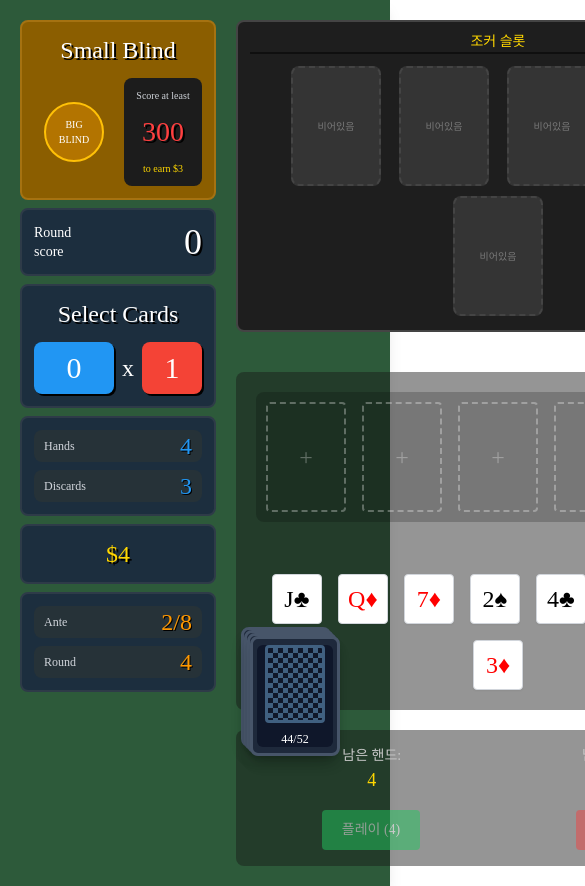
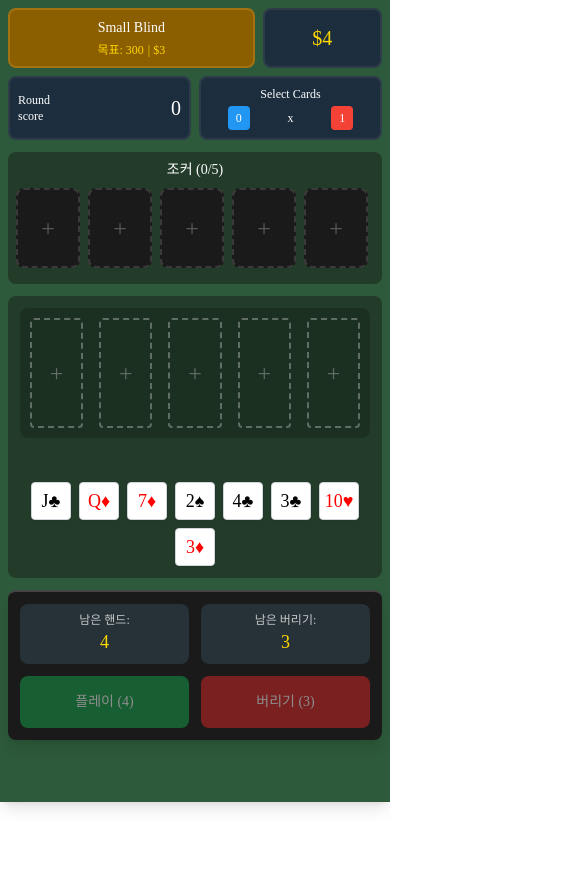
Before and after one commit to haandol/web-balatro, a Nuxt app: page / in a window 390 px wide. Shown: the top 886 px of the page, 585 px wide, since content can reach past the window. After the commit the page ends 844 px from the top, so only its background shows below. Built offline with nearby package versions, Linux system fonts and the light colour scheme.

Commit message:
feat: mobile friendly

```diff
--- a/components/GameCard.vue
+++ b/components/GameCard.vue
@@ -1,9 +1,11 @@
 <template>
-  <div class="inline-block p-2 min-w-[50px] text-center text-2xl bg-white rounded border border-gray-300 shadow-sm
+  <div
+    class="inline-block p-1 sm:p-2 min-w-[40px] sm:min-w-[50px] text-center text-lg sm:text-2xl bg-white rounded border border-gray-300 shadow-sm
     select-none whitespace-nowrap transition-all duration-100 ease-out
-    hover:not-small:transform hover:not-small:-translate-y-1 hover:not-small:shadow-md
-    data-[selected=true]:border-blue-500 data-[selected=true]:shadow-blue-200 data-[selected=true]:-translate-y-0.5
-    data-[small=true]:text-sm data-[small=true]:p-1 data-[small=true]:min-w-[30px] data-[small=true]:cursor-default"
+    hover:md:transform hover:md:-translate-y-1 hover:md:shadow-md
+    active:bg-gray-100 active:scale-95 md:active:scale-100
+    data-[selected=true]:bg-blue-50 data-[selected=true]:border-blue-500 data-[selected=true]:shadow-blue-200 data-[selected=true]:-translate-y-0.5
+    data-[small=true]:text-xs sm:data-[small=true]:text-sm data-[small=true]:p-0.5 sm:data-[small=true]:p-1 data-[small=true]:min-w-[25px] sm:data-[small=true]:min-w-[30px] data-[small=true]:cursor-default"
     :data-selected="isSelected" :data-small="isSmall" :style="{ color: cardColor }" @click="handleClick">
     {{ cardDisplay }}
   </div>
@@ -25,6 +27,7 @@ const props = defineProps<{
   card: Card;
   isSelected: boolean;
   isSmall?: boolean;
+  isDisabled?: boolean;
 }>();
 
 const emit = defineEmits<{
@@ -48,7 +51,7 @@ const cardColor = computed(() => {
 });
 
 const handleClick = () => {
-  if (!props.isSmall) {
+  if (!props.isSmall && !props.isDisabled) {
     emit('select', props.card);
   }
 };
--- a/components/GameControls.vue
+++ b/components/GameControls.vue
@@ -1,25 +1,29 @@
 <template>
-  <div class="flex flex-col gap-4 bg-[#1a1a1a75] rounded-lg p-4">
-    <div class="flex justify-around">
-      <div class="flex flex-col items-center">
-        <span class="text-sm text-[#c8c8c8]">남은 핸드:</span>
+  <div class="flex flex-col gap-3 bg-[#1a1a1a] rounded-lg p-3 shadow-lg border-t-2 border-[#444]">
+    <div class="grid grid-cols-2 gap-3">
+      <div class="bg-[#263238] rounded-lg p-2 flex flex-col items-center justify-center">
+        <span class="text-xs text-[#c8c8c8]">남은 핸드:</span>
         <span class="text-lg text-[#ffd700]">{{ handsLeft }}</span>
       </div>
-      <div class="flex flex-col items-center">
-        <span class="text-sm text-[#c8c8c8]">남은 버리기:</span>
+      <div class="bg-[#263238] rounded-lg p-2 flex flex-col items-center justify-center">
+        <span class="text-xs text-[#c8c8c8]">남은 버리기:</span>
         <span class="text-lg text-[#ffd700]">{{ discardsLeft }}</span>
       </div>
     </div>
 
-    <div class="flex justify-around gap-4">
-      <button
-        class="px-5 py-2.5 rounded bg-green-500 text-white font-['Press_Start_2P'] text-sm transition-all duration-200 hover:bg-green-600 disabled:opacity-50 disabled:cursor-not-allowed"
-        :disabled="!canPlay" @click="$emit('play-hand')">
+    <div class="grid grid-cols-2 gap-3">
+      <button class="py-4 sm:py-3 rounded-lg bg-green-600 text-white font-['Press_Start_2P'] text-sm transition-all duration-200
+        hover:bg-green-700 active:bg-green-800 active:scale-95 active:transition-none
+        disabled:opacity-50 disabled:cursor-not-allowed disabled:active:scale-100
+        focus:outline-none focus:ring-2 focus:ring-green-400 focus:ring-opacity-50" :disabled="!canPlay"
+        @click="$emit('play-hand')">
         플레이 ({{ handsLeft }})
       </button>
-      <button
-        class="px-5 py-2.5 rounded bg-red-500 text-white font-['Press_Start_2P'] text-sm transition-all duration-200 hover:bg-red-600 disabled:opacity-50 disabled:cursor-not-allowed"
-        :disabled="!canDiscard" @click="$emit('discard-cards')">
+      <button class="py-4 sm:py-3 rounded-lg bg-red-600 text-white font-['Press_Start_2P'] text-sm transition-all duration-200
+        hover:bg-red-700 active:bg-red-800 active:scale-95 active:transition-none
+        disabled:opacity-50 disabled:cursor-not-allowed disabled:active:scale-100
+        focus:outline-none focus:ring-2 focus:ring-red-400 focus:ring-opacity-50" :disabled="!canDiscard"
+        @click="$emit('discard-cards')">
         버리기 ({{ discardsLeft }})
       </button>
     </div>
--- a/components/GameInfoPanel.vue
+++ b/components/GameInfoPanel.vue
@@ -1,7 +1,45 @@
 <template>
-  <div class="w-[280px] flex flex-col gap-2 font-['Press_Start_2P']">
+  <div class="flex flex-col gap-2 font-['Press_Start_2P']">
+    <!-- 모바일용 간소화된 정보 패널 -->
+    <div class="md:hidden">
+      <div class="grid grid-cols-3 gap-2">
+        <!-- 블라인드 요약 정보 -->
+        <div class="col-span-2 p-2 rounded-lg border-2 bg-[#8b5e00] border-[#a57211]">
+          <div class="text-sm text-center text-white mb-1">{{ currentBlind?.name || "Big Blind" }}</div>
+          <div class="flex justify-center gap-1">
+            <div class="text-xs text-[#ffd700]">목표: {{ currentBlind?.targetScore || 1200 }}</div>
+            <div class="text-xs text-[#ffd700]">| ${{ currentBlind?.reward || 0 }}</div>
+          </div>
+        </div>
+
+        <!-- 골드 정보 -->
+        <div class="p-2 rounded-lg border-2 bg-[#1c2e3e] border-[#2e3b48] flex justify-center items-center">
+          <div class="text-xl text-[#ffd700]">${{ money }}</div>
+        </div>
+      </div>
+
+      <!-- 스코어 및 핸드 정보 -->
+      <div class="grid grid-cols-2 gap-2 mt-2">
+        <div class="p-2 rounded-lg border-2 bg-[#1c2e3e] border-[#2e3b48] flex items-center justify-between">
+          <div class="text-xs text-white">Round<br>score</div>
+          <div class="text-xl text-white">{{ currentRoundScore }}</div>
+        </div>
+
+        <div class="p-2 rounded-lg border-2 bg-[#1c2e3e] border-[#2e3b48] text-center">
+          <div class="text-xs text-white mb-1">{{ handType }}</div>
+          <div class="flex justify-around items-center">
+            <div class="bg-[#2196f3] text-white text-xs px-2 py-1 rounded">{{ handChips }}</div>
+            <div class="text-xs text-white">x</div>
+            <div class="bg-[#f44336] text-white text-xs px-2 py-1 rounded">{{ handMultiplier }}</div>
+          </div>
+        </div>
+      </div>
+    </div>
+
+    <!-- 데스크톱용 원래 정보 패널 -->
+    <div class="hidden md:block w-[280px]">
       <!-- 블라인드 정보 -->
-    <div class="p-3 rounded-lg border-2 bg-[#8b5e00] border-[#a57211]">
+      <div class="p-3 rounded-lg border-2 bg-[#8b5e00] border-[#a57211] mb-2">
         <div class="text-2xl text-center text-white mb-3 drop-shadow-[2px_2px_0_#000]">
           {{ currentBlind?.name || "Big Blind" }}
         </div>
@@ -23,13 +61,13 @@
       </div>
 
       <!-- 라운드 점수 -->
-    <div class="p-3 rounded-lg border-2 bg-[#1c2e3e] border-[#2e3b48] flex items-center justify-between">
+      <div class="p-3 rounded-lg border-2 bg-[#1c2e3e] border-[#2e3b48] flex items-center justify-between mb-2">
         <div class="text-sm text-white leading-snug">Round<br>score</div>
         <div class="text-4xl text-white drop-shadow-[2px_2px_0_#000]">{{ currentRoundScore }}</div>
       </div>
 
       <!-- 현재 핸드 -->
-    <div class="p-3 rounded-lg border-2 bg-[#1c2e3e] border-[#2e3b48] text-center">
+      <div class="p-3 rounded-lg border-2 bg-[#1c2e3e] border-[#2e3b48] text-center mb-2">
         <div class="text-2xl text-white mb-3 drop-shadow-[2px_2px_0_#000]">{{ handType }}</div>
         <div class="flex justify-center items-center gap-2">
           <div
@@ -45,7 +83,10 @@
       </div>
 
       <!-- 기회 및 버튼 -->
-    <div class="p-3 rounded-lg border-2 bg-[#1c2e3e] border-[#2e3b48] flex gap-3">
+      <div class="p-3 rounded-lg border-2 bg-[#1c2e3e] border-[#2e3b48] flex gap-3 mb-2">
+        <div class="bg-[#f44336] rounded-lg p-3 w-20 h-20 flex justify-center items-center cursor-pointer">
+          <div class="text-base text-white text-center leading-snug">Run<br>Info</div>
+        </div>
         <div class="flex-1 flex flex-col gap-2">
           <div class="flex-1 bg-[#263238] rounded-lg flex items-center px-2.5">
             <div class="text-xs text-gray-300 flex-1">Hands</div>
@@ -59,12 +100,16 @@
       </div>
 
       <!-- 골드 -->
-    <div class="p-3 rounded-lg border-2 bg-[#1c2e3e] border-[#2e3b48] flex justify-center items-center min-h-[60px]">
+      <div
+        class="p-3 rounded-lg border-2 bg-[#1c2e3e] border-[#2e3b48] flex justify-center items-center min-h-[60px] mb-2">
         <div class="text-2xl text-[#ffd700] drop-shadow-[2px_2px_0_#000]">${{ money }}</div>
       </div>
 
       <!-- 앤티 및 라운드 -->
       <div class="p-3 rounded-lg border-2 bg-[#1c2e3e] border-[#2e3b48] flex gap-3">
+        <div class="bg-[#ff9800] rounded-lg p-3 w-20 h-20 flex justify-center items-center cursor-pointer">
+          <div class="text-base text-white text-center">Options</div>
+        </div>
         <div class="flex-1 flex flex-col gap-2">
           <div class="flex-1 bg-[#263238] rounded-lg flex items-center px-2.5">
             <div class="text-xs text-gray-300 flex-1">Ante</div>
@@ -73,6 +118,7 @@
           <div class="flex-1 bg-[#263238] rounded-lg flex items-center px-2.5">
             <div class="text-xs text-gray-300 flex-1">Round</div>
             <div class="text-2xl text-[#ff9800] drop-shadow-[1px_1px_0_#000]">4</div>
+          </div>
         </div>
       </div>
     </div>
--- a/components/JokerSlot.vue
+++ b/components/JokerSlot.vue
@@ -1,18 +1,24 @@
 <template>
-  <div class="w-full p-2.5 bg-[#1e1e1e] rounded-lg border-2 border-[#444] mb-5">
-    <h3
-      class="font-['Press_Start_2P'] text-[#ffd700] text-center m-0 mb-2.5 text-sm shadow-[2px_2px_0px_rgba(0,0,0,0.5)]">
-      조커 슬롯
-    </h3>
-    <div class="flex flex-wrap gap-2.5 justify-center p-1">
-      <div v-for="(joker, index) in activeJokers" :key="joker.id" class="w-[90px] h-[120px] mx-1">
-        <JokerCard :joker="joker" :index="index" @select="onJokerSelect" />
-      </div>
-      <!-- 빈 슬롯 표시 -->
-      <div v-for="i in emptySlots" :key="`empty-${i}`" class="w-[90px] h-[120px] mx-1">
-        <div
-          class="w-[90px] h-[120px] bg-white/10 border-2 border-dashed border-[#444] rounded-lg flex items-center justify-center text-[#777] text-[10px] font-['Press_Start_2P']">
-          비어있음
+  <div class="bg-[#1a1a1a75] rounded-lg p-2 sm:p-3">
+    <div class="text-center text-sm text-white mb-2">
+      <h2>조커 ({{ activeJokers.length }}/{{ maxSlots }})</h2>
+    </div>
+
+    <!-- 모바일에서는 가로 스크롤, 데스크톱에서는 그리드 레이아웃 -->
+    <div class="overflow-x-auto md:overflow-hidden pb-2 md:pb-0">
+      <div class="flex md:flex-wrap md:justify-center gap-2 min-w-fit">
+        <div v-for="(joker, index) in activeJokers" :key="joker.id" class="flex-shrink-0 w-16 h-20 sm:w-20 sm:h-24 md:w-24 md:h-28 bg-[#202c3a] rounded-lg border-2 border-[#3a4d5c] p-1 md:p-2
+            flex flex-col justify-between items-center cursor-pointer
+            hover:border-[#ffd700] hover:bg-[#25354a] transition-all duration-150"
+          @click="emit('select-joker', joker, index)">
+          <div class="text-xs text-center text-[#8df] line-clamp-2">{{ joker.name }}</div>
+          <div class="text-xs text-center text-white mt-2">{{ joker.description }}</div>
+        </div>
+
+        <!-- 빈 슬롯 표시 -->
+        <div v-for="i in Math.max(0, maxSlots - activeJokers.length)" :key="`empty-${i}`" class="flex-shrink-0 w-16 h-20 sm:w-20 sm:h-24 md:w-24 md:h-28 bg-[#1a1a1a] rounded-lg border-2 border-dashed border-[#3a3a3a]
+            flex items-center justify-center">
+          <span class="text-[#5a5a5a] text-2xl">+</span>
         </div>
       </div>
     </div>
@@ -20,28 +26,14 @@
 </template>
 
 <script setup lang="ts">
-import { computed } from 'vue';
-import JokerCard from './JokerCard.vue';
 import type { Joker } from '@/utils/joker';
 
-// Props 정의
 const props = defineProps<{
   activeJokers: Joker[];
   maxSlots: number;
 }>();
 
-// 이벤트 정의
 const emit = defineEmits<{
   (e: 'select-joker', joker: Joker, index: number): void;
 }>();
-
-// 비어있는 슬롯 수 계산
-const emptySlots = computed(() => {
-  return Math.max(0, props.maxSlots - props.activeJokers.length);
-});
-
-// 조커 선택 이벤트 핸들러
-const onJokerSelect = (joker: Joker, index: number) => {
-  emit('select-joker', joker, index);
-};
 </script>
--- a/pages/index.vue
+++ b/pages/index.vue
@@ -1,44 +1,49 @@
 <template>
   <div id="app"
-    class="font-['Press_Start_2P'] p-5 bg-[#2d5a3a] max-w-[1200px] mx-auto rounded-none shadow-lg relative text-white min-h-[95vh] flex flex-col transition-colors duration-300"
+    class="font-['Press_Start_2P'] p-2 sm:p-5 bg-[#2d5a3a] max-w-[1200px] mx-auto rounded-none shadow-lg relative text-white min-h-[95vh] flex flex-col transition-colors duration-300"
     :class="{ 'bg-[#3a2d2d]': isGameOver }">
     <!-- 조커 상점 컴포넌트 추가 -->
     <JokerShop />
 
     <GameOverMessage :visible="isGameOver" @restart="restartGame" />
 
-    <div class="flex gap-5">
-      <!-- 좌측 정보 패널 -->
-      <GameInfoPanel :current-blind="currentBlind" :current-round-score="currentRoundScore" :hand-type="currentHandType"
-        :hand-chips="currentHandChips" :hand-multiplier="currentHandMultiplier"
-        :last-played-hand-info="formattedLastPlayedHandInfo" :hands-left="handsLeft" :discards-left="discardsLeft"
-        :money="money" />
+    <!-- 모바일 화면에서는 세로 방향, 데스크톱에서는 가로 방향 -->
+    <div class="flex flex-col md:flex-row gap-3 md:gap-5">
+      <!-- 좌측 정보 패널 (모바일에서는 상단에 표시) -->
+      <div class="md:w-[280px] w-full">
+        <GameInfoPanel :current-blind="currentBlind" :current-round-score="currentRoundScore"
+          :hand-type="currentHandType" :hand-chips="currentHandChips" :hand-multiplier="currentHandMultiplier"
+          :last-played-hand-info="formattedLastPlayedHandInfo" :hands-left="handsLeft" :discards-left="discardsLeft"
+          :money="money" />
+      </div>
 
       <!-- 중앙 게임 영역 -->
-      <div class="flex-1 flex flex-col gap-5">
+      <div class="flex-1 flex flex-col gap-3 md:gap-5">
         <!-- 조커 슬롯 -->
         <JokerSlot :active-jokers="activeJokers" :max-slots="maxJokerSlots" @select-joker="onJokerSelect" />
 
         <!-- 카드 영역 -->
-        <div class="flex-1 flex flex-col gap-5 bg-[#1a1a1a75] rounded-lg p-5">
+        <div class="flex-1 flex flex-col gap-3 md:gap-5 bg-[#1a1a1a75] rounded-lg p-3 md:p-5">
           <!-- 선택된 카드들 -->
           <SelectedCardsArea :selected-cards="selectedCards" :empty-slots="emptySelectedSlots" />
 
           <!-- 플레이어 핸드 -->
-          <div class="flex flex-wrap justify-center gap-4">
+          <div class="flex flex-wrap justify-center gap-2 md:gap-4">
             <GameCard v-for="card in playerHand" :key="card.id" :card="card" :is-selected="isSelected(card)"
               :is-disabled="isGameOver" @select="toggleCardSelection(card)" />
           </div>
         </div>
-
-        <!-- 컨트롤 버튼 -->
-        <GameControls :can-play="canPlay" :can-discard="canDiscard" :hands-left="handsLeft"
-          :discards-left="discardsLeft" @play-hand="playHand" @discard-cards="discardCards" />
       </div>
     </div>
 
+    <!-- 하단 고정 컨트롤 -->
+    <div class="mt-3 md:mt-5 sticky bottom-0 z-10">
+      <GameControls :can-play="canPlay" :can-discard="canDiscard" :hands-left="handsLeft" :discards-left="discardsLeft"
+        @play-hand="playHand" @discard-cards="discardCards" />
+    </div>
+
     <!-- 우측 하단 카드 덱 -->
-    <CardDeck :hands-left="handsLeft" :discards-left="discardsLeft" />
+    <CardDeck :hands-left="handsLeft" :discards-left="discardsLeft" class="hidden md:block" />
   </div>
 </template>
 
```
Lines whose indentation alone changed are shown as unchanged.
